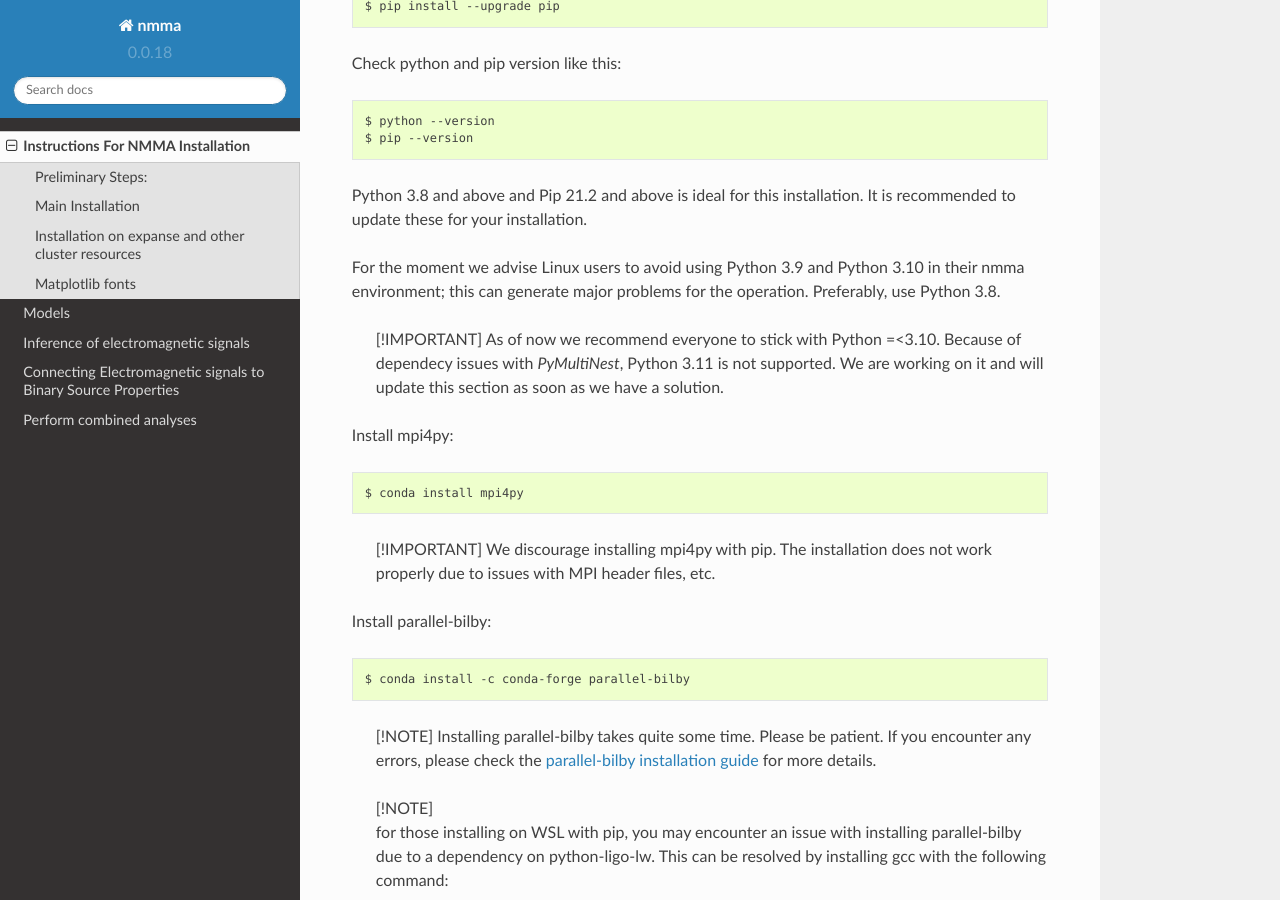
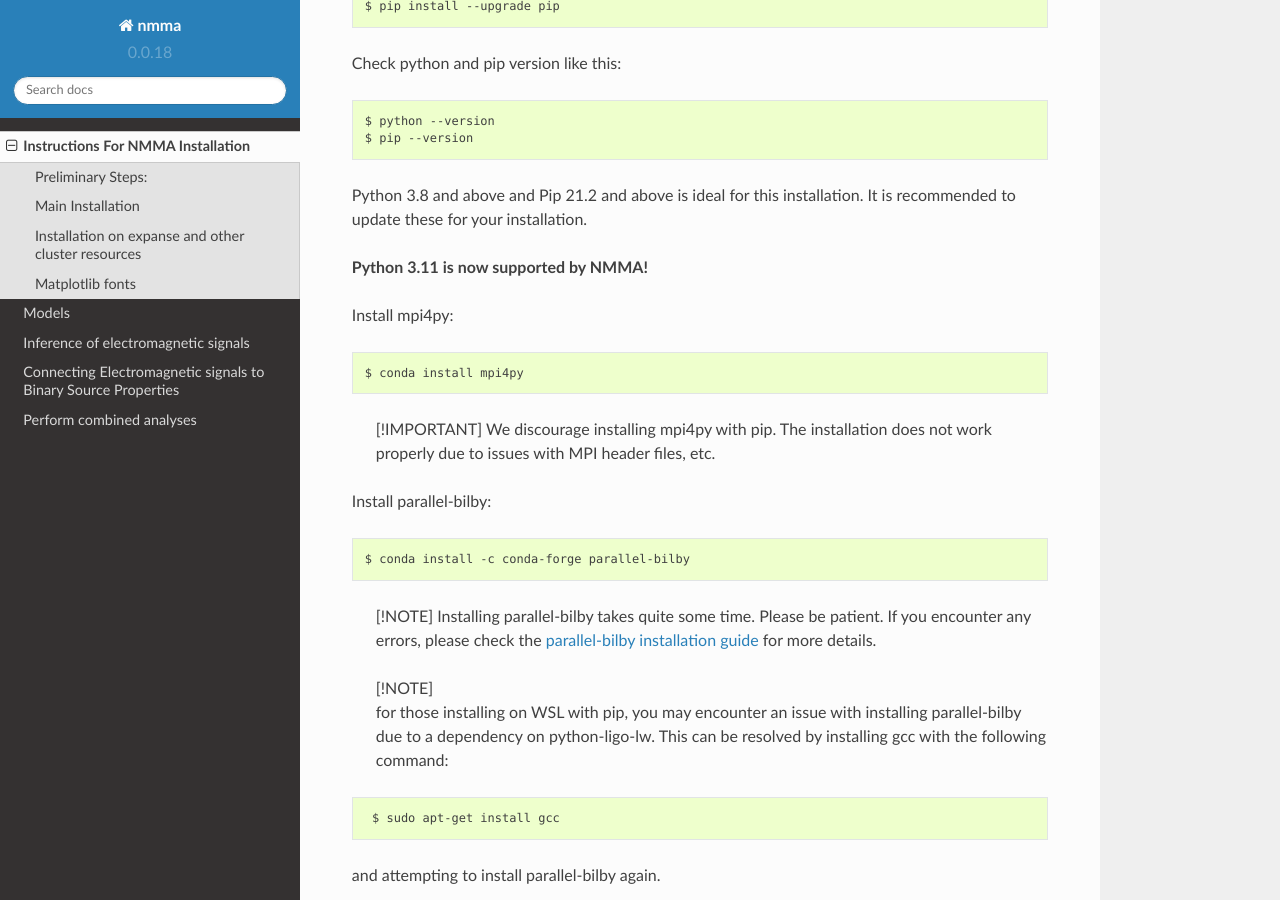
Before and after one commit to nuclear-multimessenger-astronomy/nmma, a Sphinx documentation site: the page built from doc/installation.md, in a window 1280 px wide and 900 px high, scrolled down 1633 px. Built offline with Sphinx 7.4.7 and the Read the Docs theme 2.0.0, drawn with Linux system fonts in a browser that asks for light colours; pages that are not in the unit, such as notebooks, are missing from menus.

Commit message:
support for 3.11

```diff
--- a/doc/installation.md
+++ b/doc/installation.md
@@ -75,10 +75,8 @@ $ pip --version
 
 Python 3.8 and above and Pip 21.2 and above is ideal for this installation. It is recommended to update these for your installation.
 
-For the moment we advise Linux users to avoid using Python 3.9 and Python 3.10 in their nmma environment; this can generate major problems for the operation. Preferably, use Python 3.8.
+**Python 3.11 is now supported by NMMA!**
 
-> [!IMPORTANT]
-> As of now we recommend everyone to stick with Python =<3.10. Because of dependecy issues with _PyMultiNest_, Python 3.11 is not supported. We are working on it and will update this section as soon as we have a solution.
 
 Install mpi4py:
 
@@ -137,9 +135,9 @@ $ python setup.py install
 > [!NOTE]
 > There is an issue pip installing `pyfftw` on arm64 Mac systems; see the dedicated section below for a solution. If any package appeared to have an issue installing, you can first check by attempting to install it again using pip:
 
-` $ pip install importlib_resources`
+`$ pip install importlib_resources`
 
-` $ pip install  extinction`
+`$ pip install  extinction`
 
 `$ pip install dill`
 
```
Also changed, not shown: 1 other file.
